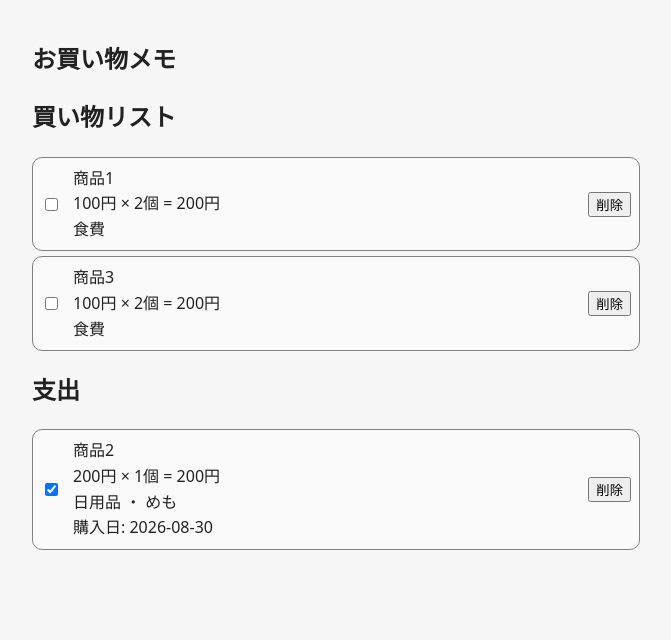
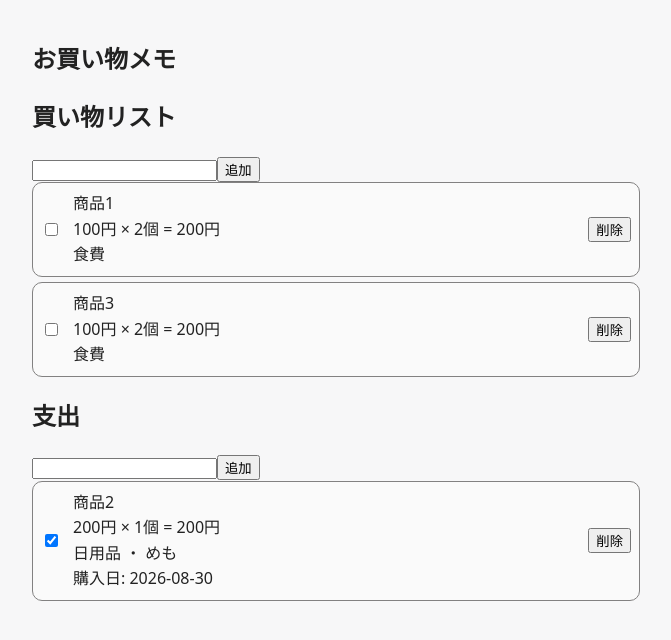
Before and after one commit to af26082-create/kaimono-app, a React (Vite) app: page / in a window 1280 px wide. Shown: the top 640 px of the page, without its empty margins (304-975 px from the left). Built offline with nearby package versions, Linux system fonts and the light colour scheme.

Commit message:
feat: 品名を入力して項目を追加できるフォームを追加

```diff
--- a/src/App.tsx
+++ b/src/App.tsx
@@ -2,9 +2,10 @@ import './App.css'
 // ItemList を読み込む。default export なので {} は付けない。
 // 名前は自由に付けられるが、中身と同じ名前にしておく。
 import ItemList from './components/ItemList'
-import type { Item } from './types'
-import { useState ,useEffect} from 'react'
+import type { Item, NewItemInput } from './types'
+import { useState, useEffect } from 'react'
 import { today } from './types'
+import ItemForm from './components/ItemForm'
 
 // 動作確認用の仮データ。あとで localStorage のデータに置き換える。
 // コンポーネントの外に置いているので、再描画のたびに作り直されない。
@@ -46,15 +47,15 @@ const item3: Item = {
 
 const STORAGE_KEY = 'kaimono-app.items'
 
-function loadItems() : Item[] {
-    try{
+function loadItems(): Item[] {
+  try {
     const raw = localStorage.getItem(STORAGE_KEY)
 
-      if(raw === null) {return [item1, item2, item3]}
+    if (raw === null) { return [item1, item2, item3] }
 
     return JSON.parse(raw)
-    }catch{
-      return [item1,item2,item3]
+  } catch {
+    return [item1, item2, item3]
   }
 }
 
@@ -69,7 +70,7 @@ function App() {
         if (item.id !== id) return item
 
         // ここ：item.status を見て、新しいオブジェクトを return する
-        return item.status === 'planned' ? { ...item, status: 'bought', boughtAt: today() } : {...item, status:'planned', boughtAt:null}
+        return item.status === 'planned' ? { ...item, status: 'bought', boughtAt: today() } : { ...item, status: 'planned', boughtAt: null }
       })
     )
   }
@@ -77,16 +78,29 @@ function App() {
   // 削除が押されたときの動作。今は確認用。
   function handleDelete(id: string) {
     setItems(
-      items.filter((item) =>  (item.id !== id) ))
+      items.filter((item) => (item.id !== id)))
   }
 
-  useEffect(() =>{
-    localStorage.setItem(STORAGE_KEY,JSON.stringify(items))
-  },[items])
+  function handleAdd(input: NewItemInput) {
+    const newItem: Item = {
+      ...input,
+      id: crypto.randomUUID(),
+      createdAt: today(),
+      boughtAt: input.status === 'bought' ? today() : null,
+    }
+    setItems([newItem, ...items])
+
+  }
+
+  useEffect(() => {
+    localStorage.setItem(STORAGE_KEY, JSON.stringify(items))
+  }, [items])
 
   const plannedItems = items.filter((item) => (item.status === 'planned'))
 
   const boughtItems = items.filter((item) => item.status === 'bought')
+
+
 
   return (
     <div className="app">
@@ -100,6 +114,7 @@ function App() {
           emptyMessage … 0件のときに出す文言 */}
       <section>
         <h2>買い物リスト</h2>
+        <ItemForm status="planned" onAdd={handleAdd} />
         <ItemList
           items={plannedItems}
           onToggle={handleToggle}
@@ -109,6 +124,7 @@ function App() {
       </section>
       <section>
         <h2>支出</h2>
+        <ItemForm status="bought" onAdd={handleAdd} />
         <ItemList
           items={boughtItems}
           onToggle={handleToggle}
--- /dev/null
+++ b/src/components/ItemForm.tsx
@@ -0,0 +1,38 @@
+import type { ItemStatus, NewItemInput } from "../types";
+import { useState } from 'react'
+
+type ItemFormProps = {
+    status: ItemStatus
+    onAdd: (input: NewItemInput) => void
+}
+
+function ItemForm({ status, onAdd }: ItemFormProps) {
+
+    const [name, setName] = useState('')
+
+    function handleSubmit(e: React.FormEvent<HTMLFormElement>) {
+        e.preventDefault()
+        onAdd({
+            name,
+            unitPrice: 0,
+            quantity: 1,
+            category: 'その他',
+            memo: '',
+            status,
+        })
+        setName('')
+    }
+
+        return(
+        <form onSubmit={handleSubmit}>
+            <input
+            type="text"
+            value={name}
+            onChange={(e) => setName(e.target.value)}
+            />
+            <button type="submit">追加</button>
+        </form>)
+
+}
+
+export default ItemForm
--- a/src/types.ts
+++ b/src/types.ts
@@ -14,6 +14,15 @@ type Item = {
     status: ItemStatus // 買う予定 / 購入済み
     boughtAt: string | null       // 購入日（未購入ならnull）
     createdAt: string             // 登録日時
+}
+
+type NewItemInput = {
+  name: string
+  unitPrice: number
+  quantity: number
+  category: Category
+  memo: string
+  status: ItemStatus
 }
 
 const itemTotal = (item: Item) => {
@@ -42,4 +51,4 @@ function today(): string {
 }
 
 export { itemTotal, CATEGORIES, today };          // 値（実行時に存在するもの）
-export type { Category, ItemStatus, Item }; // 型（ビルド時に消えるもの）
+export type { Category, ItemStatus, Item, NewItemInput }; // 型（ビルド時に消えるもの）
```
Lines whose indentation alone changed are shown as unchanged.
